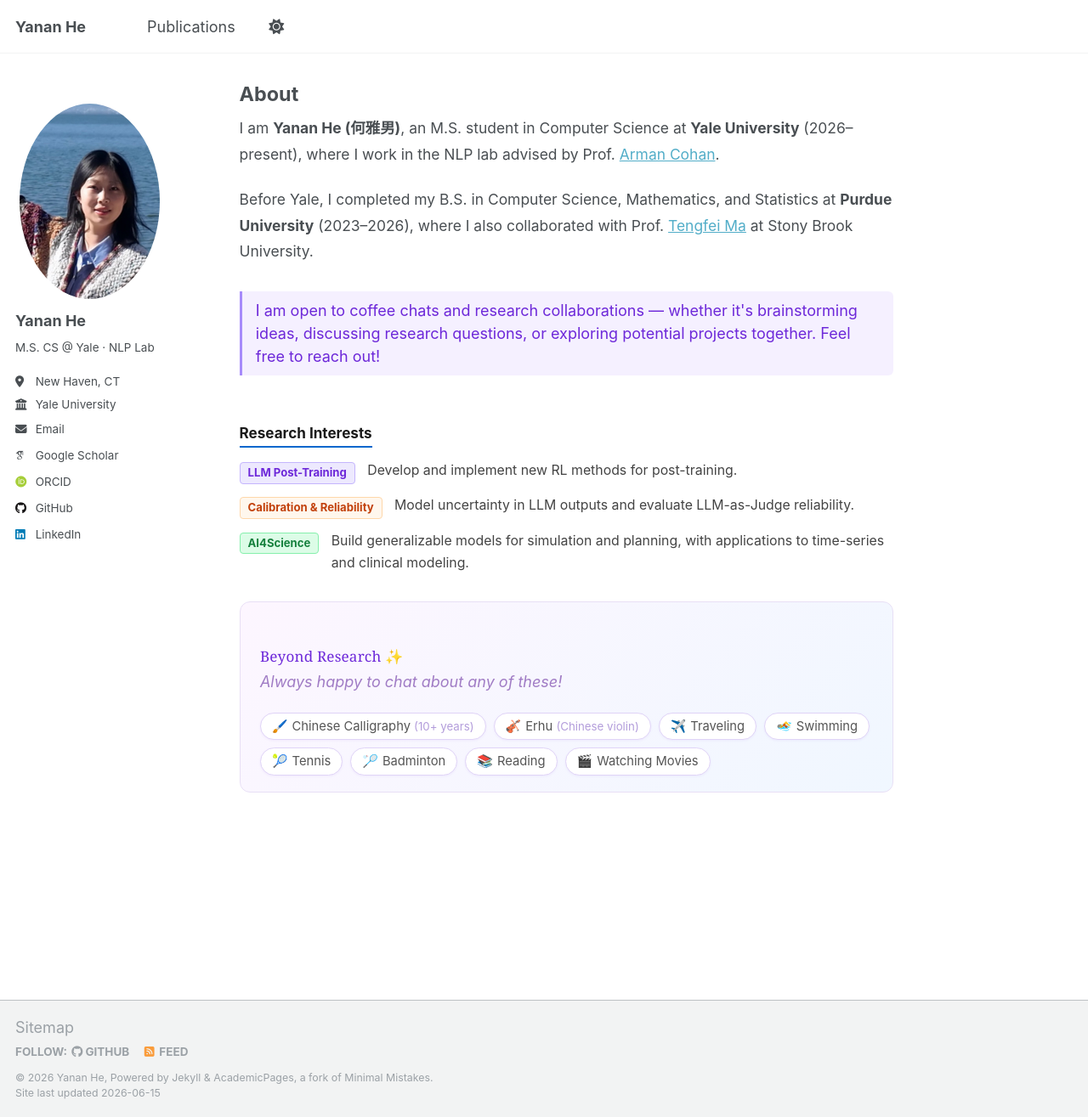
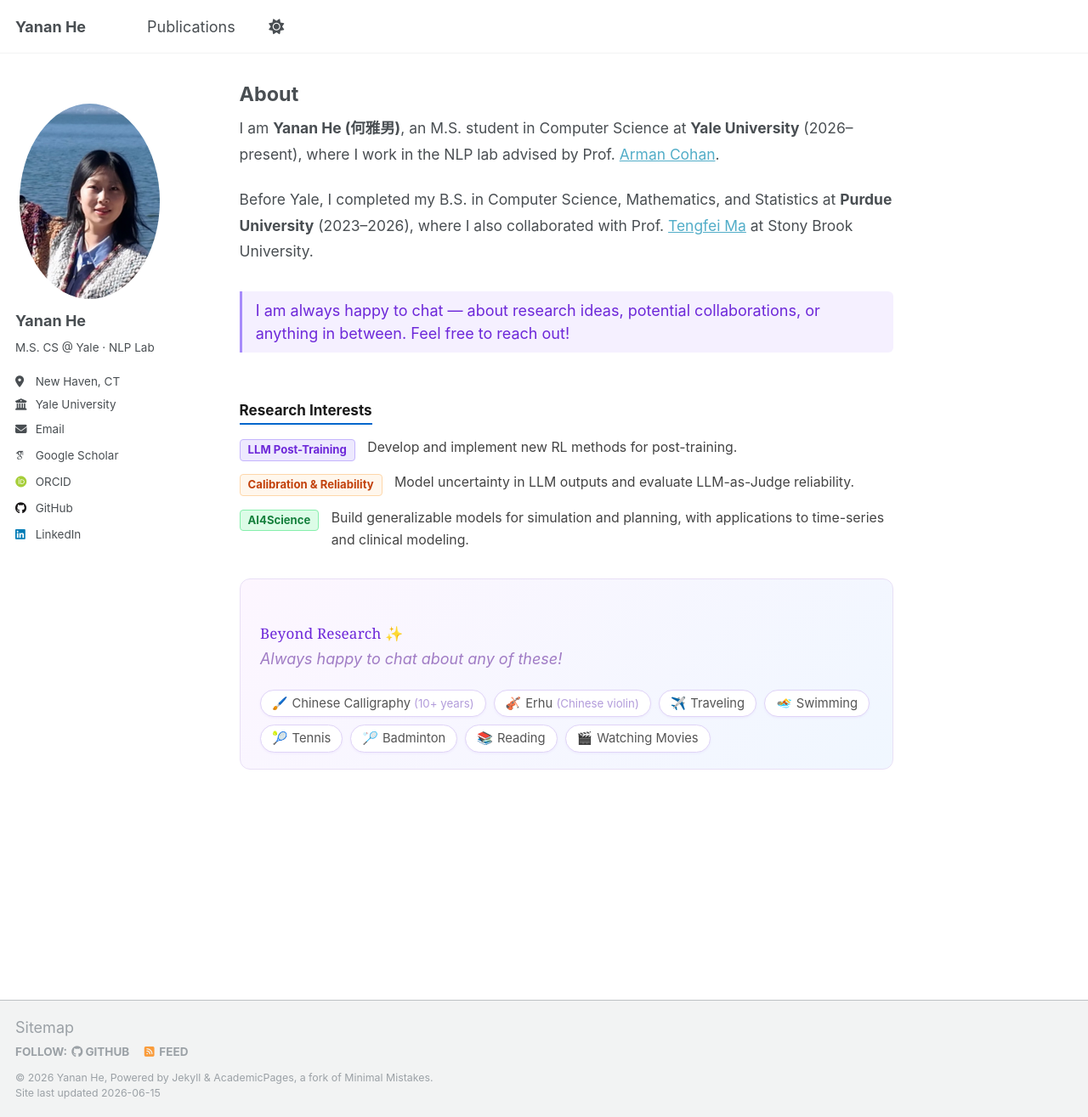
Before and after one commit to Echoo113/Echoo113.github.io, a Jekyll site: the page built from _pages/about.md, in a window 1280 px wide and 1315 px high. Shown: the whole window at 85% size. Built offline with Jekyll 4.4.1, drawn with Linux system fonts in a browser that asks for light colours; some web fonts are replaced.

Commit message:
Tighten coffee chat callout copy
Co-Authored-By: Claude Sonnet 4.6 <noreply@anthropic.com>

```diff
--- a/_pages/about.md
+++ b/_pages/about.md
@@ -12,7 +12,7 @@ redirect_from:
 <p>Before Yale, I completed my B.S. in Computer Science, Mathematics, and Statistics at <strong>Purdue University</strong> (2023–2026), where I also collaborated with Prof. <a href="https://sites.google.com/site/matf0123/">Tengfei Ma</a> at Stony Brook University.</p>
 </div>
 
-<p class="open-to">I am open to coffee chats and research collaborations — whether it's brainstorming ideas, discussing research questions, or exploring potential projects together. Feel free to reach out!</p>
+<p class="open-to">I am always happy to chat — about research ideas, potential collaborations, or anything in between. Feel free to reach out!</p>
 
 <div class="research-interests">
 <h3>Research Interests</h3>
```
